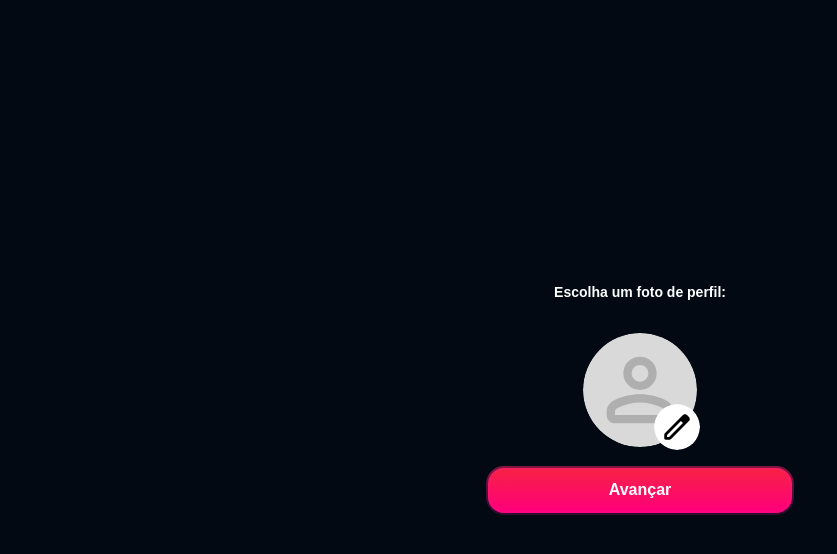
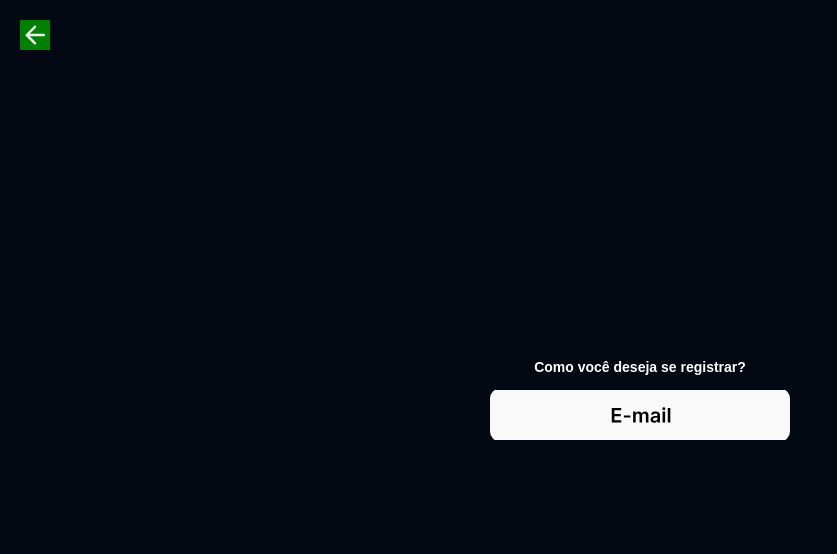
Before and after one commit to JoaoGabrielVianna/rede-social-teste, a React (Vite) app: page /register in a window 1280 px wide. Shown: the top 554 px of the page, without its empty margins (0-837 px from the left). Built offline with nearby package versions, Linux system fonts and the light colour scheme; no server answers.

Commit message:
first commit

```diff
--- a/src/routes/Register-screen/Register.jsx
+++ b/src/routes/Register-screen/Register.jsx
@@ -10,7 +10,7 @@ import perfil_anonimo from '../../assets/svgs/perfil-anonimo.svg'
 
 export default function RegisterPage() {
     // Estados para controlar a camada (layer), opacidade do botão, mensagem de erro, e informações do usuário, e-mail e senha
-    const [layer, setLayer] = useState(5);
+    const [layer, setLayer] = useState(1);
     const [buttonOpacity, setButtonOpacity] = useState(true);
     const [error, setError] = useState('');
     const [user, setUser] = useState('');
```
